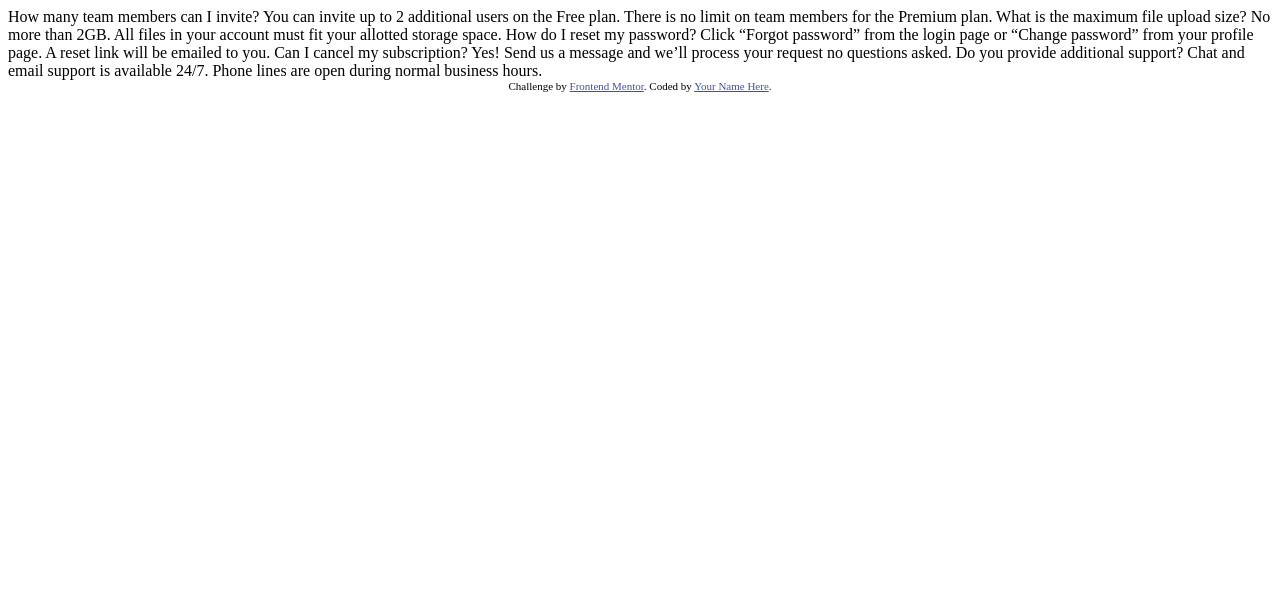
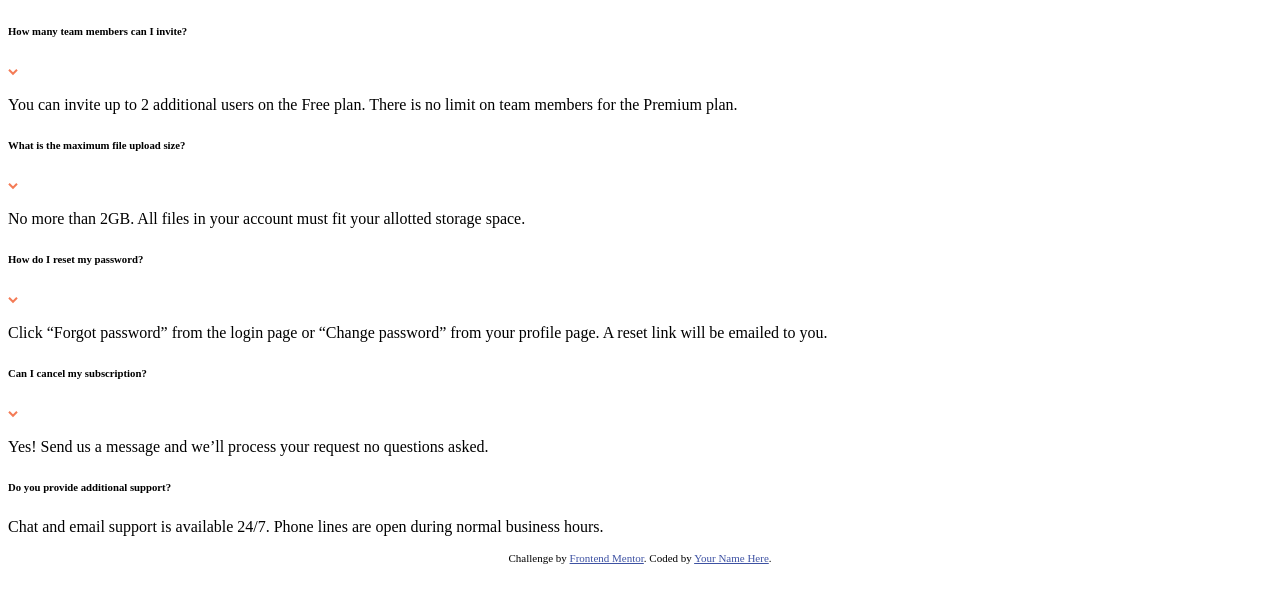
Before and after one commit to claudia-lim/frontend-mentor-accordian-card, a plain HTML site: page index.html in a window 1280 px wide. Drawn offline with Linux system fonts and the light colour scheme.

Commit message:
images, add in divs and classnames

```diff
--- a/index.html
+++ b/index.html
@@ -15,22 +15,33 @@
   </style>
 </head>
 <body>
-  How many team members can I invite?
-  You can invite up to 2 additional users on the Free plan. There is no limit on
-  team members for the Premium plan.
+ <div>
+     <div class="question"><h6>How many team members can I invite?</h6><img src=images/icon-arrow-down.svg></div>
+     <p class="answer">You can invite up to 2 additional users on the Free plan. There is no limit on
+      team members for the Premium plan.</p>
+ </div>
 
-  What is the maximum file upload size?
-  No more than 2GB. All files in your account must fit your allotted storage space.
+  <div>
+      <div class="question"><h6>What is the maximum file upload size?</h6><img src=images/icon-arrow-down.svg></div>
+      <p class="answer">No more than 2GB. All files in your account must fit your allotted storage space.</p>
+  </div>
 
-  How do I reset my password?
-  Click “Forgot password” from the login page or “Change password” from your profile page.
-  A reset link will be emailed to you.
+  <div>
+      <div class="question"><h6>How do I reset my password?</h6><img src=images/icon-arrow-down.svg></div>
+      <p class="answer">Click “Forgot password” from the login page or “Change password” from your profile page.
+      A reset link will be emailed to you.</p>
+  </div>
 
-  Can I cancel my subscription?
-  Yes! Send us a message and we’ll process your request no questions asked.
+  <div>
+      <div class="question"><h6>Can I cancel my subscription?</h6><img src=images/icon-arrow-down.svg></div>
+      <p class="answer">Yes! Send us a message and we’ll process your request no questions asked.</p>
+  </div>
 
-  Do you provide additional support?
-  Chat and email support is available 24/7. Phone lines are open during normal business hours.
+
+  <div>
+      <div class="question"><h6>Do you provide additional support?</h6></div>
+      <p class="answer">Chat and email support is available 24/7. Phone lines are open during normal business hours.</p>
+  </div>
 
   <div class="attribution">
     Challenge by <a href="https://www.frontendmentor.io?ref=challenge" target="_blank">Frontend Mentor</a>.
```
Also changed, not shown: images/bg-pattern-desktop.svg (added), images/bg-pattern-mobile.svg (added), images/favicon-32x32.png (added), images/icon-arrow-down.svg (added), images/illustration-box-desktop.svg (added), images/illustration-woman-online-desktop.svg (added), images/illustration-woman-online-mobile.svg (added), 1 other file.
